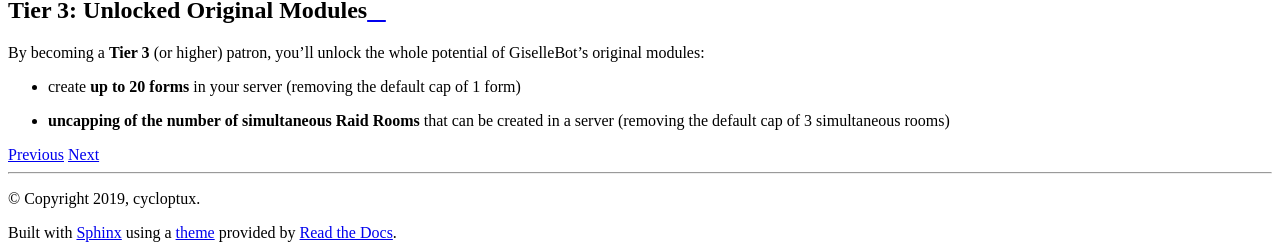
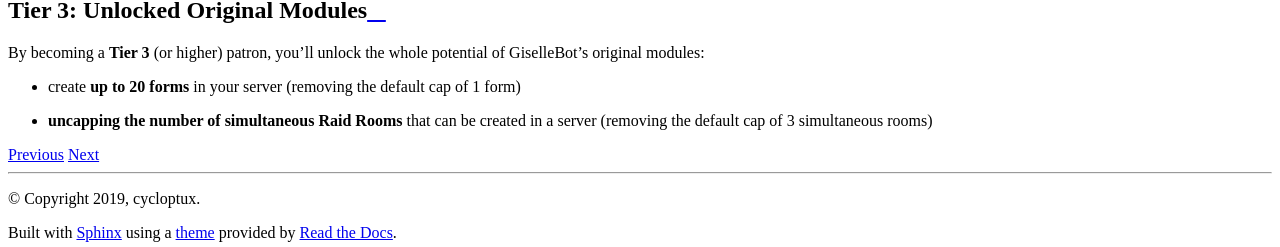
Before and after one commit to cycloptux/GiselleBot-Documentation, a Sphinx documentation site: the page built from docs/source/patreon-perks.rst, in a window 1280 px wide. Shown: the part 1894-2141 px from the top of the page. Built offline with Sphinx 7.4.7 and the Read the Docs theme 2.0.0, drawn with Linux system fonts in a browser that asks for light colours.

Commit message:
Fixed a word.

```diff
--- a/docs/source/patreon-perks.rst
+++ b/docs/source/patreon-perks.rst
@@ -53,4 +53,4 @@
 By becoming a **Tier 3** (or higher) patron, you'll unlock the whole potential of |bot_name|'s original modules:
 
 * create **up to 20 forms** in your server (removing the default cap of 1 form)
-* **uncapping of the number of simultaneous Raid Rooms** that can be created in a server (removing the default cap of 3 simultaneous rooms)
+* **uncapping the number of simultaneous Raid Rooms** that can be created in a server (removing the default cap of 3 simultaneous rooms)
```
